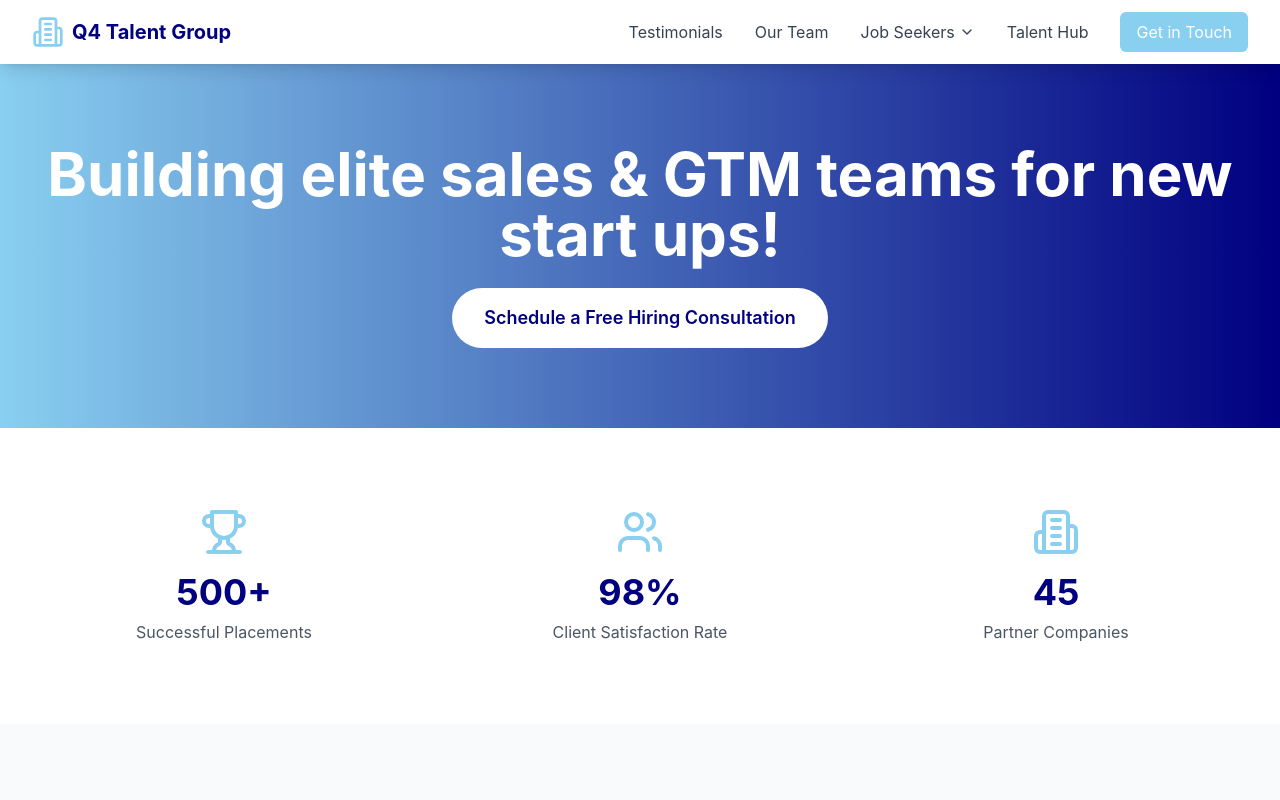
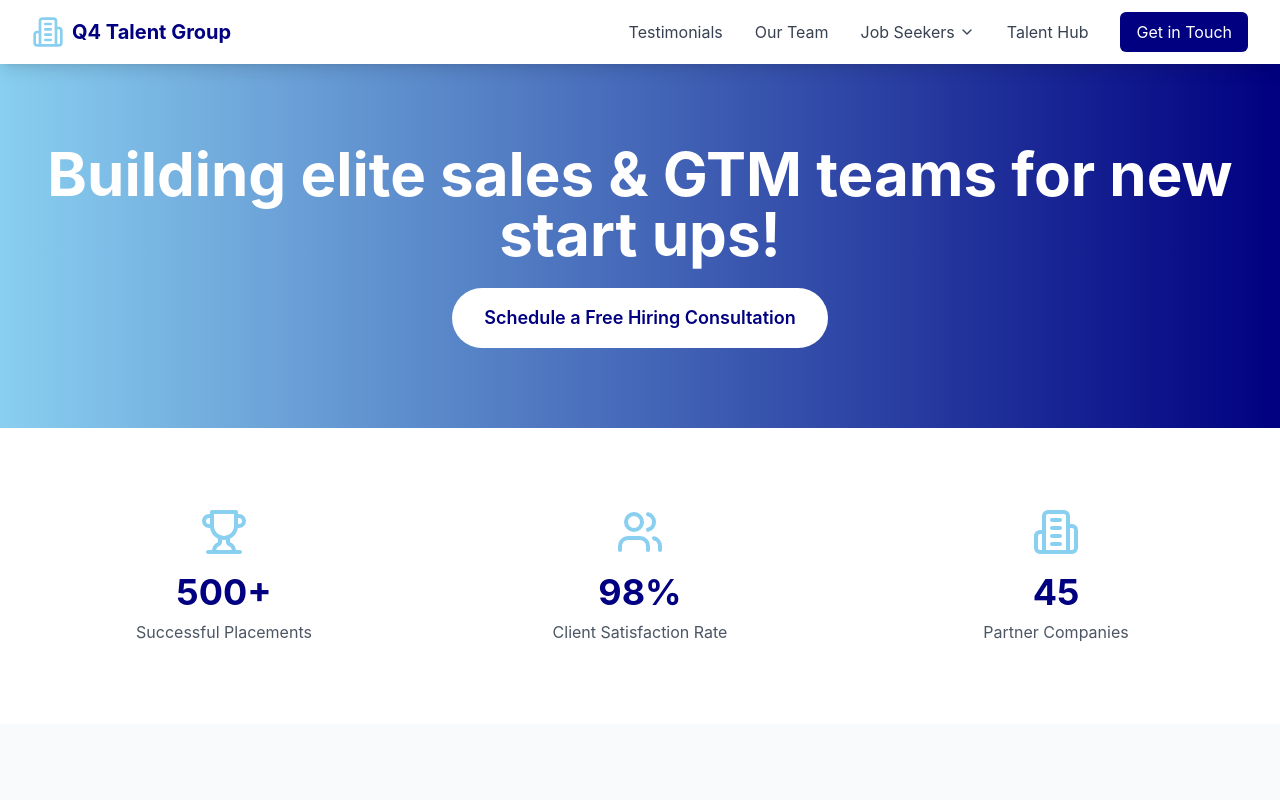
Before and after one commit to norgias/Q4-Talent-Group, a React (Vite) app: page / in a window 1280 px wide. Shown: the top 800 px of the page. Built offline with nearby package versions, Linux system fonts and the light colour scheme.

Commit message:
Update Navbar.tsx

```diff
--- a/src/components/Navbar.tsx
+++ b/src/components/Navbar.tsx
@@ -88,7 +88,7 @@ const Navbar = () => {
             <Link to="/talent-hub" className="text-gray-700 hover:text-navy">Talent Hub</Link>
             <Link
               to="/contact"
-              className="bg-baby-blue text-white px-4 py-2 rounded-md hover:bg-navy transition-colors"
+              className="bg-navy text-white px-4 py-2 rounded-md hover:bg-baby-blue transition-colors"
             >
               Get in Touch
             </Link>
```
